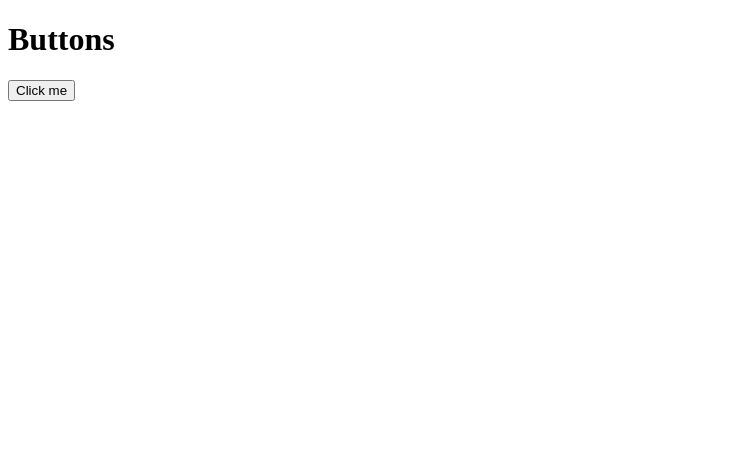
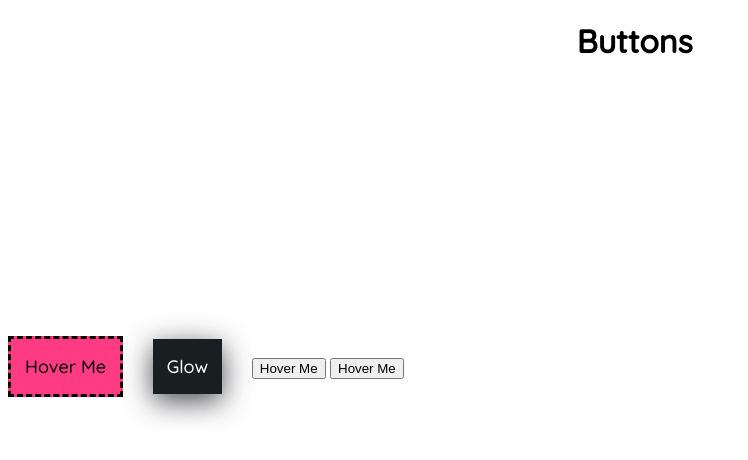
Before and after one commit to ShivaniSiva/JS-Basic, a plain HTML site: page index.html in a window 1280 px wide. Shown: the whole page, without its empty margins (0-748 px from the left). Drawn offline with Linux system fonts and the light colour scheme.

Commit message:
I have created hover,glow button

```diff
--- a/index.html
+++ b/index.html
@@ -4,10 +4,16 @@
     <meta charset="UTF-8">
     <meta http-equiv="X-UA-Compatible" content="IE=edge">
     <meta name="viewport" content="width=device-width, initial-scale=1.0">
+    <link rel="stylesheet" href="style.css">
     <title>buttons</title>
 </head>
 <body>
     <H1>Buttons</H1>
-    <button>Click me</button>
+    <div>
+        <button class="mehover">Hover Me</button>
+        <button class="glow" >Glow</button>
+        <button class="" >Hover Me</button>
+        <button class="" >Hover Me</button>
+    </div>
 </body>
 </html>
--- /dev/null
+++ b/style.css
@@ -0,0 +1,37 @@
+@import url('https://fonts.googleapis.com/css2?family=Quicksand:wght@500&display=swap');
+body{
+    font-family: 'Quicksand', sans-serif;
+}
+h1{
+    font-family: 'Quicksand', sans-serif;
+    margin-left: 45%;
+}
+.mehover{
+    padding: 16px 14px;
+    background-color: #FF3C83;
+    border: dashed;
+    font-family: 'Quicksand', sans-serif;
+    margin-right: 2%;
+    margin-top: 20%;
+    font-size: large;
+}
+.mehover:hover{
+    padding: 16px 14px;
+    background-color: #FFCACA;
+    border: dashed;
+    font-family: 'Quicksand', sans-serif;
+    margin-right: 2%;
+    margin-top: 20%;
+    font-size: large;
+}
+.glow{
+    padding: 16px 14px;
+    background-color: #191e20;
+    border: none;
+    box-shadow: rgba(52, 52, 58, 0.9) 0px 7px 29px 0px;
+    font-family: 'Quicksand', sans-serif;
+    margin-right: 2%;
+    margin-top: 20%;
+    font-size: large;
+    color: white;
+}
```
